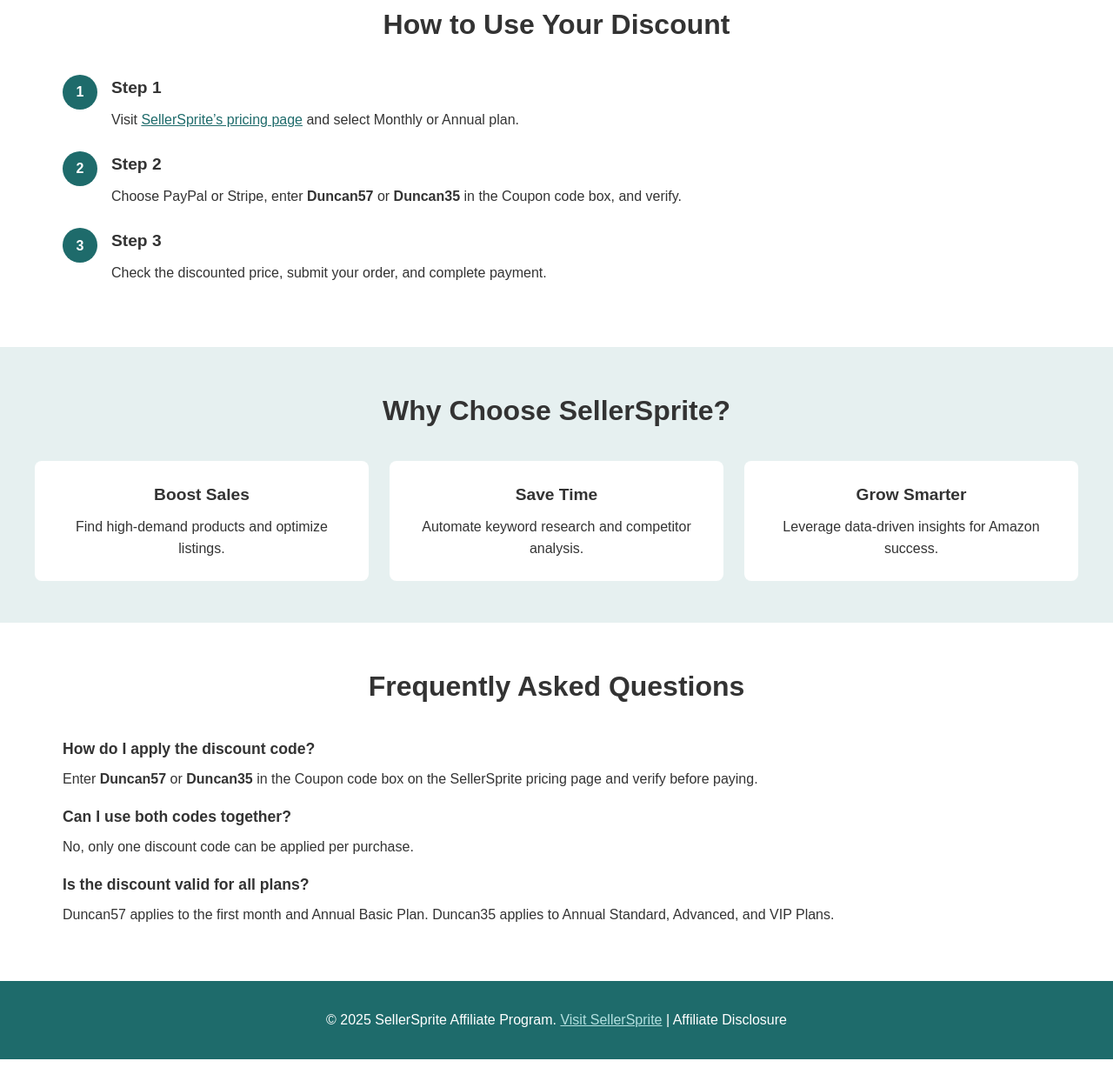
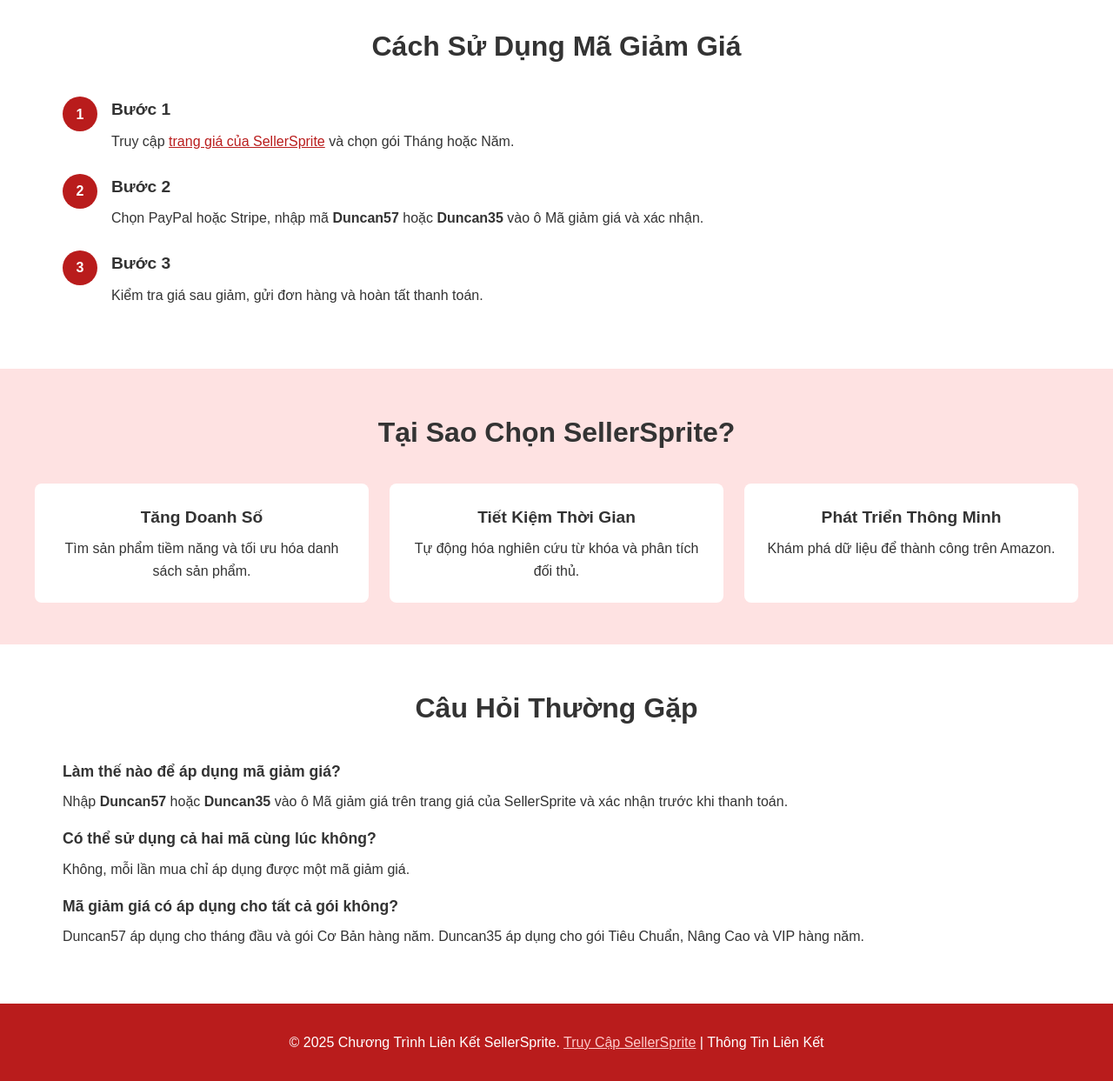
Before and after one commit to swebvn/web-html, a plain HTML site: page index.html in a window 1280 px wide. Shown: the part 732-1975 px from the top of the page at 87% size. Before the commit the page ends 1950 px from the top, so only its background shows below. Drawn offline with Linux system fonts and the light colour scheme.

Commit message:
Initial commit

```diff
--- a/index.html
+++ b/index.html
@@ -38,12 +38,12 @@
         return gk_fileData[filename] || "";
         }
         </script><!DOCTYPE html>
-<html lang="en">
+<html lang="vi">
 <head>
   <meta charset="UTF-8">
   <meta name="viewport" content="width=device-width, initial-scale=1.0">
-  <meta name="description" content="Unlock exclusive discounts on SellerSprite with affiliate codes Duncan57 and Duncan35. Save up to 81% on Amazon seller tools!">
-  <title>SellerSprite Affiliate Discounts</title>
+ 85  <meta name="description" content="Nhận ưu đãi độc quyền cho SellerSprite với mã giảm giá Duncan57 và Duncan35. Tiết kiệm đến 81% cho công cụ bán hàng Amazon!">
+  <title>Ưu Đãi Liên Kết SellerSprite</title>
   <style>
     * {
       margin: 0;
@@ -59,7 +59,7 @@
 
     /* Hero Section */
     .hero {
-      background-color: #1e6b6b;
+      background-color: #b91c1c;
       color: white;
       text-align: center;
       padding: 4rem 2rem;
@@ -78,7 +78,7 @@
     .hero a {
       display: inline-block;
       background-color: white;
-      color: #1e6b6b;
+      color: #b91c1c;
       padding: 0.75rem 1.5rem;
       text-decoration: none;
       font-weight: bold;
@@ -120,7 +120,7 @@
 
     .discount-card h3 {
       font-size: 1.5rem;
-      color: #1e6b6b;
+      color: #b91c1c;
       margin-bottom: 1rem;
     }
 
@@ -153,7 +153,7 @@
     }
 
     .step-number {
-      background-color: #1e6b6b;
+      background-color: #b91c1c;
       color: white;
       width: 2.5rem;
       height: 2.5rem;
@@ -171,14 +171,14 @@
     }
 
     .step-content a {
-      color: #1e6b6b;
+      color: #b91c1c;
       text-decoration: underline;
     }
 
     /* Why SellerSprite Section */
     .why-sellersprite {
       padding: 3rem 2rem;
-      background-color: #e6f0f0;
+      background-color: #fee2e2;
     }
 
     .why-sellersprite h2 {
@@ -231,14 +231,14 @@
 
     /* Footer */
     footer {
-      background-color: #1e6b6b;
+      background-color: #b91c1c;
       color: white;
       text-align: center;
       padding: 2rem;
     }
 
     footer a {
-      color: #b3e0e0;
+      color: #fecaca;
       text-decoration: underline;
     }
 
@@ -264,26 +264,26 @@
 <body>
   <!-- Hero Section -->
   <section class="hero">
-    <h1>Unlock Huge Savings on SellerSprite!</h1>
-    <p>Use exclusive affiliate codes <strong>Duncan57</strong> and <strong>Duncan35</strong> to save up to 81% on Amazon seller tools.</p>
-    <a href="https://www.sellersprite.com/price" target="_blank" rel="noopener noreferrer">Get Started Now</a>
+    <h1>Tiết Kiệm Lớn Với SellerSprite!</h1>
+    <p>Sử dụng mã giảm giá độc quyền <strong>Duncan57</strong> và <strong>Duncan35</strong> để tiết kiệm đến 81% cho công cụ bán hàng Amazon.</p>
+    <a href="https://www.sellersprite.com/price" target="_blank" rel="noopener noreferrer">Bắt Đầu Ngay</a>
   </section>
 
   <!-- Discounts Section -->
   <section class="discounts">
-    <h2>Exclusive Affiliate Discounts</h2>
+    <h2>Ưu Đãi Liên Kết Độc Quyền</h2>
     <div class="discount-grid">
       <div class="discount-card">
         <h3>Duncan57</h3>
         <ul>
-          <li>81% off first month: $98 → $19</li>
-          <li>57% off Annual Basic Plan: $468 → $199</li>
+          <li>Giảm 81% tháng đầu: $98 → $19</li>
+          <li>Giảm 57% gói Cơ Bản hàng năm: $468 → $199</li>
         </ul>
       </div>
       <div class="discount-card">
         <h3>Duncan35</h3>
         <ul>
-          <li>35% off Annual Standard, Advanced, and VIP Plans</li>
+          <li>Giảm 35% gói Tiêu Chuẩn, Nâng Cao và VIP hàng năm</li>
         </ul>
       </div>
     </div>
@@ -291,69 +291,69 @@
 
   <!-- How to Use Section -->
   <section class="how-to-use">
-    <h2>How to Use Your Discount</h2>
+    <h2>Cách Sử Dụng Mã Giảm Giá</h2>
     <div class="step">
       <div class="step-number">1</div>
       <div class="step-content">
-        <h3>Step 1</h3>
-        <p>Visit <a href="https://www.sellersprite.com/price" target="_blank" rel="noopener noreferrer">SellerSprite’s pricing page</a> and select Monthly or Annual plan.</p>
+        <h3>Bước 1</h3>
+        <p>Truy cập <a href="https://www.sellersprite.com/price" target="_blank" rel="noopener noreferrer">trang giá của SellerSprite</a> và chọn gói Tháng hoặc Năm.</p>
       </div>
     </div>
     <div class="step">
       <div class="step-number">2</div>
       <div class="step-content">
-        <h3>Step 2</h3>
-        <p>Choose PayPal or Stripe, enter <strong>Duncan57</strong> or <strong>Duncan35</strong> in the Coupon code box, and verify.</p>
+        <h3>Bước 2</h3>
+        <p>Chọn PayPal hoặc Stripe, nhập mã <strong>Duncan57</strong> hoặc <strong>Duncan35</strong> vào ô Mã giảm giá và xác nhận.</p>
       </div>
     </div>
     <div class="step">
       <div class="step-number">3</div>
       <div class="step-content">
-        <h3>Step 3</h3>
-        <p>Check the discounted price, submit your order, and complete payment.</p>
+        <h3>Bước 3</h3>
+        <p>Kiểm tra giá sau giảm, gửi đơn hàng và hoàn tất thanh toán.</p>
       </div>
     </div>
   </section>
 
   <!-- Why SellerSprite Section -->
   <section class="why-sellersprite">
-    <h2>Why Choose SellerSprite?</h2>
+    <h2>Tại Sao Chọn SellerSprite?</h2>
     <div class="why-grid">
       <div class="why-card">
-        <h3>Boost Sales</h3>
-        <p>Find high-demand products and optimize listings.</p>
+        <h3>Tăng Doanh Số</h3>
+        <p>Tìm sản phẩm tiềm năng và tối ưu hóa danh sách sản phẩm.</p>
       </div>
       <div class="why-card">
-        <h3>Save Time</h3>
-        <p>Automate keyword research and competitor analysis.</p>
+        <h3>Tiết Kiệm Thời Gian</h3>
+        <p>Tự động hóa nghiên cứu từ khóa và phân tích đối thủ.</p>
       </div>
       <div class="why-card">
-        <h3>Grow Smarter</h3>
-        <p>Leverage data-driven insights for Amazon success.</p>
+        <h3>Phát Triển Thông Minh</h3>
+        <p>Khám phá dữ liệu để thành công trên Amazon.</p>
       </div>
     </div>
   </section>
 
   <!-- FAQ Section -->
   <section class="faq">
-    <h2>Frequently Asked Questions</h2>
+    <h2>Câu Hỏi Thường Gặp</h2>
     <div class="faq-item">
-      <h3>How do I apply the discount code?</h3>
-      <p>Enter <strong>Duncan57</strong> or <strong>Duncan35</strong> in the Coupon code box on the SellerSprite pricing page and verify before paying.</p>
+      <h3>Làm thế nào để áp dụng mã giảm giá?</h3>
+      <p>Nhập <strong>Duncan57</strong> hoặc <strong>Duncan35</strong> vào ô Mã giảm giá trên trang giá của SellerSprite và xác nhận trước khi thanh toán.</p>
     </div>
     <div class="faq-item">
-      <h3>Can I use both codes together?</h3>
-      <p>No, only one discount code can be applied per purchase.</p>
+      <h3>Có thể sử dụng cả hai mã cùng lúc không?</h3>
+      <p>Không, mỗi lần mua chỉ áp dụng được một mã giảm giá.</p>
     </div>
     <div class="faq-item">
-      <h3>Is the discount valid for all plans?</h3>
-      <p>Duncan57 applies to the first month and Annual Basic Plan. Duncan35 applies to Annual Standard, Advanced, and VIP Plans.</p>
+      <h3>Mã giảm giá có áp dụng cho tất cả gói không?</h3>
+      <p>Duncan57 áp dụng cho tháng đầu và gói Cơ Bản hàng năm. Duncan35 áp dụng cho gói Tiêu Chuẩn, Nâng Cao và VIP hàng năm.</p>
     </div>
   </section>
 
   <!-- Footer -->
   <footer>
-    <p>&copy; 2025 SellerSprite Affiliate Program. <a href="https://www.sellersprite.com" target="_blank" rel="noopener noreferrer">Visit SellerSprite</a> | Affiliate Disclosure</p>
+    <p>© 2025 Chương Trình Liên Kết SellerSprite. <a href="https://www.sellersprite.com" target="_blank" rel="noopener noreferrer">Truy Cập SellerSprite</a> | Thông Tin Liên Kết</p>
   </footer>
 </body>
 </html>
```
